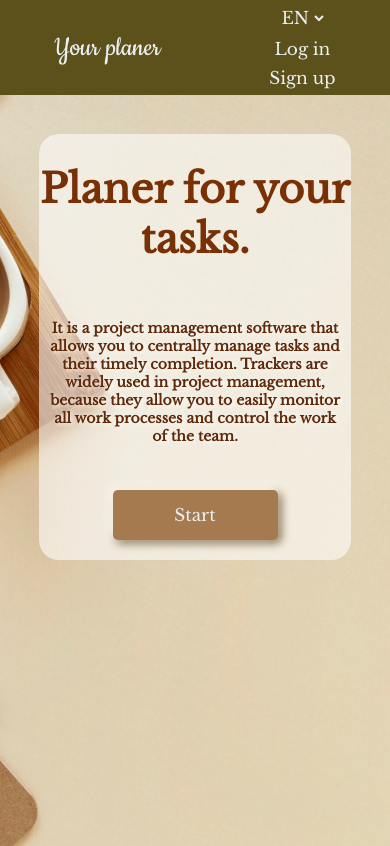
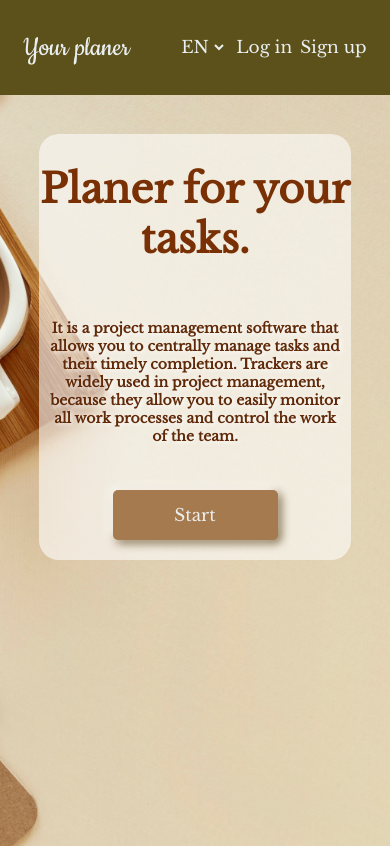
Before and after one commit to Perfect03/project-management-app, a React (Create React App) app: page / in a window 390 px wide. Shown: the top 846 px of the page. Built offline with nearby package versions, Linux system fonts and the light colour scheme.

Commit message:
feat: add sticky header

```diff
--- a/src/components/header/Header.tsx
+++ b/src/components/header/Header.tsx
@@ -3,6 +3,16 @@ import React from 'react';
 import './header.scss';
 
 const Header = () => {
+  window.addEventListener('scroll', Header_change);
+  function Header_change() {
+    const header_height = (document.querySelector('header') as HTMLElement).offsetHeight;
+    if (window.scrollY > header_height) {
+      document.querySelector('header')?.classList.add('Header_change');
+    } else {
+      document.querySelector('header')?.classList.remove('Header_change');
+    }
+  }
+
   return (
     <>
       <header>
--- a/src/components/header/header.scss
+++ b/src/components/header/header.scss
@@ -29,6 +29,9 @@ header {
     display: flex;
     align-items: center;
     justify-content: space-between;
+    position: sticky;
+    top: 0px;
+    transition: all 0.2s ease-in-out;
     @include phones {height: 95px; justify-content: space-around;}
   .HomePage {
     font-family: 'Cookie';
@@ -38,7 +41,6 @@ header {
   div {
     @include phones {
       display: flex;
-      flex-direction: column;
       align-items: center;
     }
   }
@@ -71,3 +73,7 @@ header {
     outline: none;
   }
 }
+
+.Header_change {
+  height: 60px;
+}
--- a/src/styles/header/header.css
+++ b/src/styles/header/header.css
@@ -19,6 +19,9 @@ header {
   display: flex;
   align-items: center;
   justify-content: space-between;
+  position: sticky;
+  top: 0px;
+  transition: all 0.2s ease-in-out;
 }
 @media screen and (max-width: 470px) {
   header {
@@ -38,7 +41,6 @@ header .HomePage {
 @media screen and (max-width: 470px) {
   header div {
     display: flex;
-    flex-direction: column;
     align-items: center;
   }
 }
@@ -68,4 +70,8 @@ header select:focus-visible {
   outline: none;
 }
 
+.Header_change {
+  height: 60px;
+}
+
 /*# sourceMappingURL=header.css.map */
```
Also changed, not shown: 1 other file (tests, documents, lock files or other folders).
